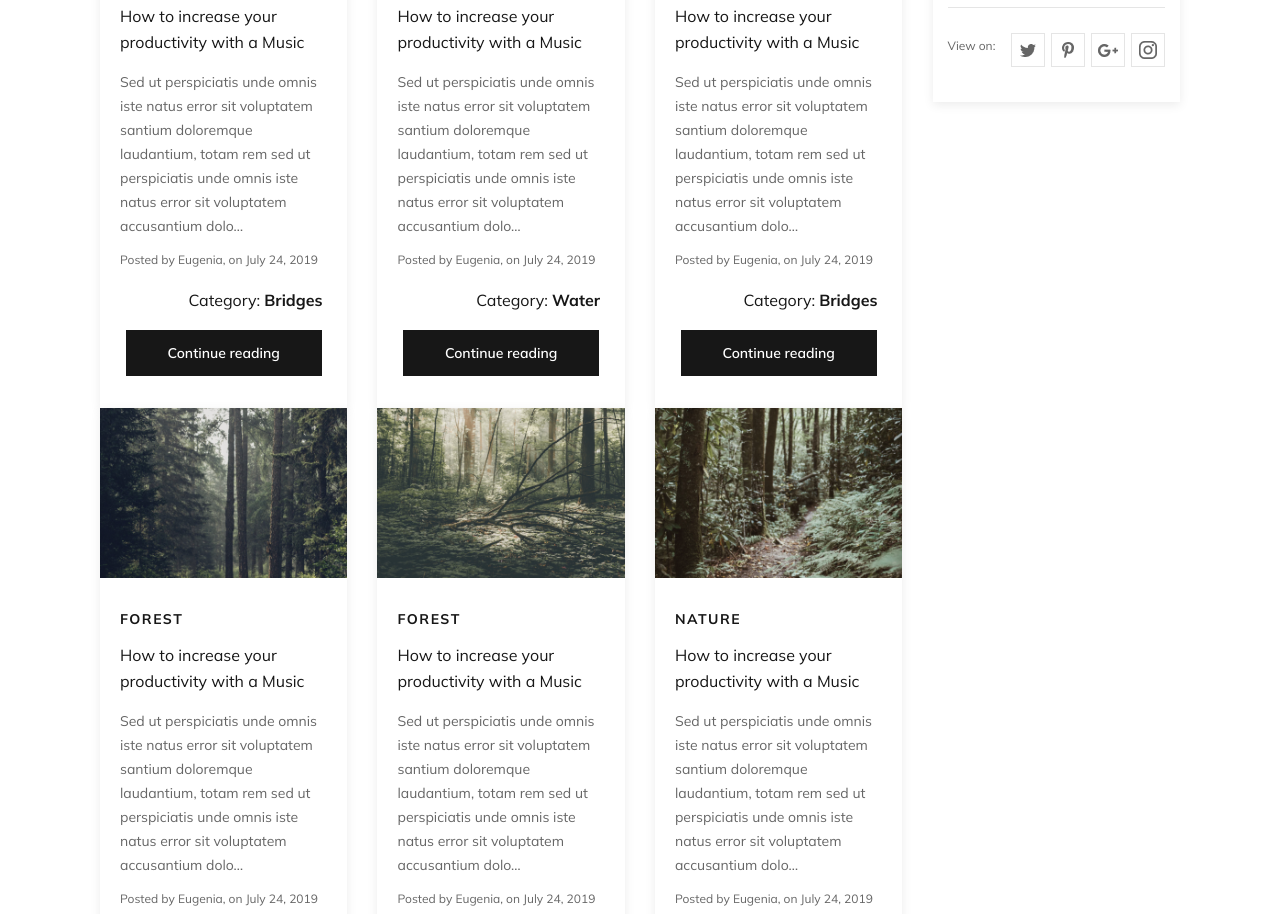
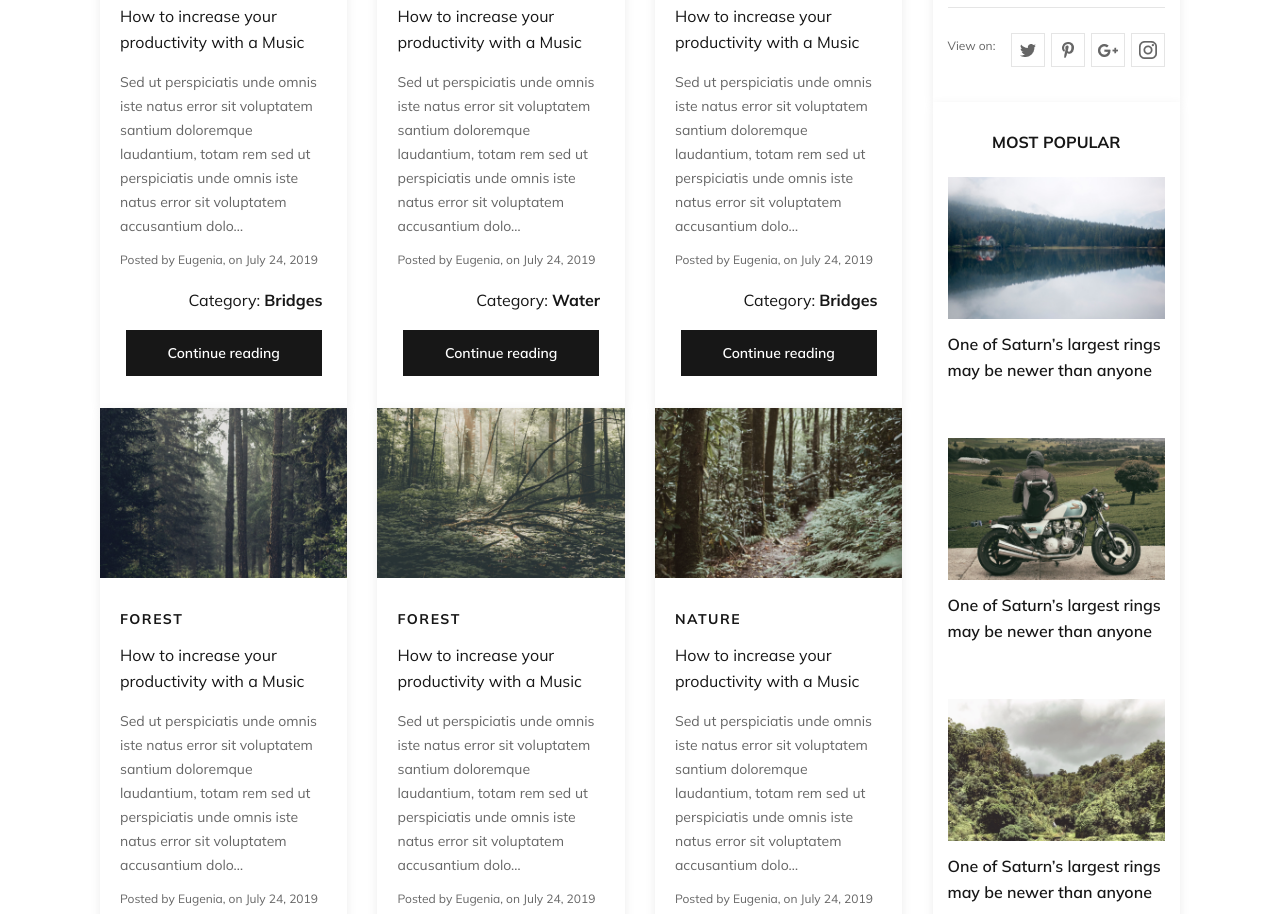
Before and after one commit to Yulia-Kovalova/Sketch_Dream_Trip.github.io, a plain HTML site: page index.html in a window 1280 px wide. Shown: the part 904-1818 px from the top of the page. Drawn offline with nearby package versions, Linux system fonts and the light colour scheme.

Commit message:
added adaptive sidebar-most-popular

```diff
--- a/index.html
+++ b/index.html
@@ -333,6 +333,25 @@
                             </div>
                         </div>
                     </div>
+                    <div class="row sidebar">
+                        <div class="col-xs-12 col-sm-12 col-md-12 col-lg-12">
+                            <div class="most-popular">
+                                <h2>most popular</h2>
+                                <div class="most-popular-item">
+                                    <img src="images/most_popular_1.png" alt="Most popular 1">
+                                    <h4>One of Saturn’s largest rings may be newer than anyone</h4>
+                                </div>
+                                <div class="most-popular-item">
+                                    <img src="images/most_popular_2.png" alt="Most popular 2">
+                                    <h4>One of Saturn’s largest rings may be newer than anyone</h4>
+                                </div>
+                                <div class="most-popular-item">
+                                    <img src="images/most_popular_3.png" alt="Most popular 3">
+                                    <h4>One of Saturn’s largest rings may be newer than anyone</h4>
+                                </div>
+                            </div>
+                        </div>
+                    </div>
                 </div>
             </div>
         </div>
--- a/style.css
+++ b/style.css
@@ -556,7 +556,7 @@
 
 /* Sidebar - row 3 columns */
 
-.sidebar-author {
+.sidebar-author, .most-popular {
     padding: 30px 15px 35px;
     background-color: #FFFFFF;
     box-shadow: 0px 3px 10px rgba(0, 0, 0, 0.08);
@@ -612,3 +612,24 @@
     margin-top: 10px;
     text-decoration: none;
 }
+.most-popular {
+    font-family: 'Mulish', sans-serif;
+    font-size: 16px;
+    color: #171717;
+}
+.most-popular h2 {
+    font-weight: 700;
+    line-height: 20px;
+    text-align: center;
+    text-transform: uppercase;
+    margin-bottom: 25px;
+}
+.most-popular-item img {
+    width: 100%;
+    margin-bottom: 10px;
+}
+.most-popular-item h4 {
+    font-weight: 600;
+    line-height: 26px;
+    margin-bottom: 55px;
+}
```
Also changed, not shown: images/most_popular_1.png (added), images/most_popular_2.png (added), images/most_popular_3.png (added).
